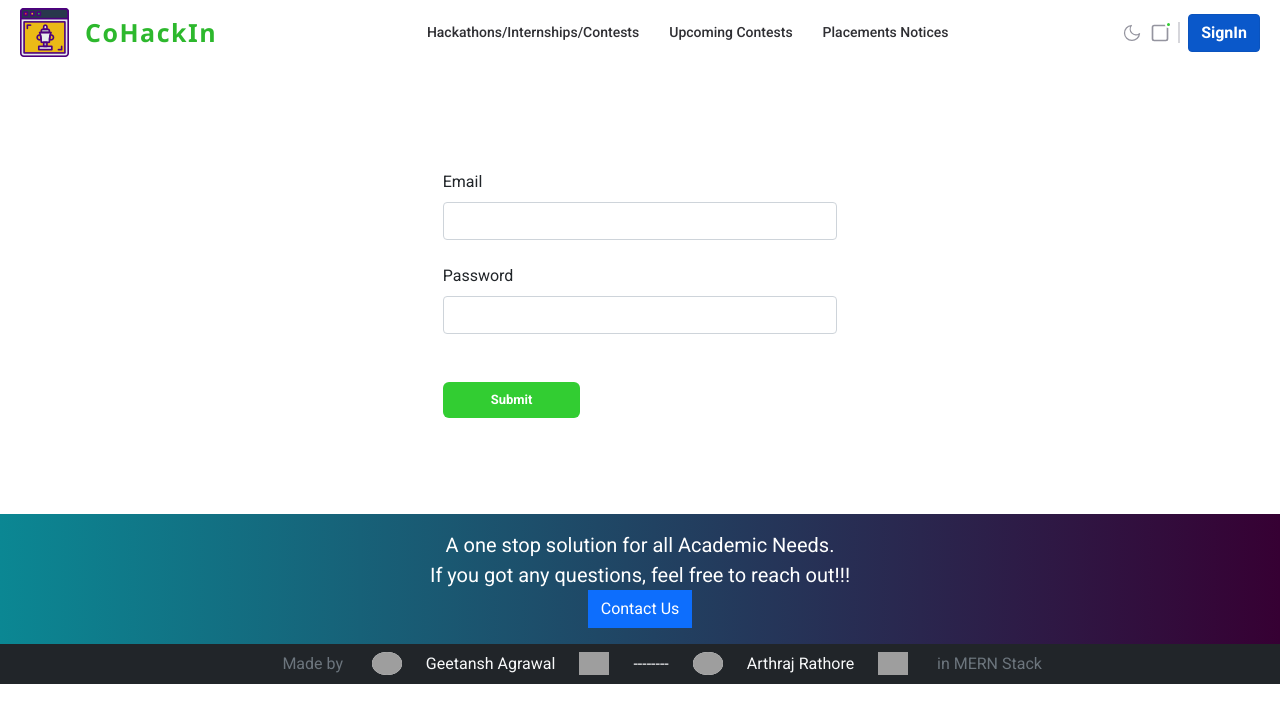
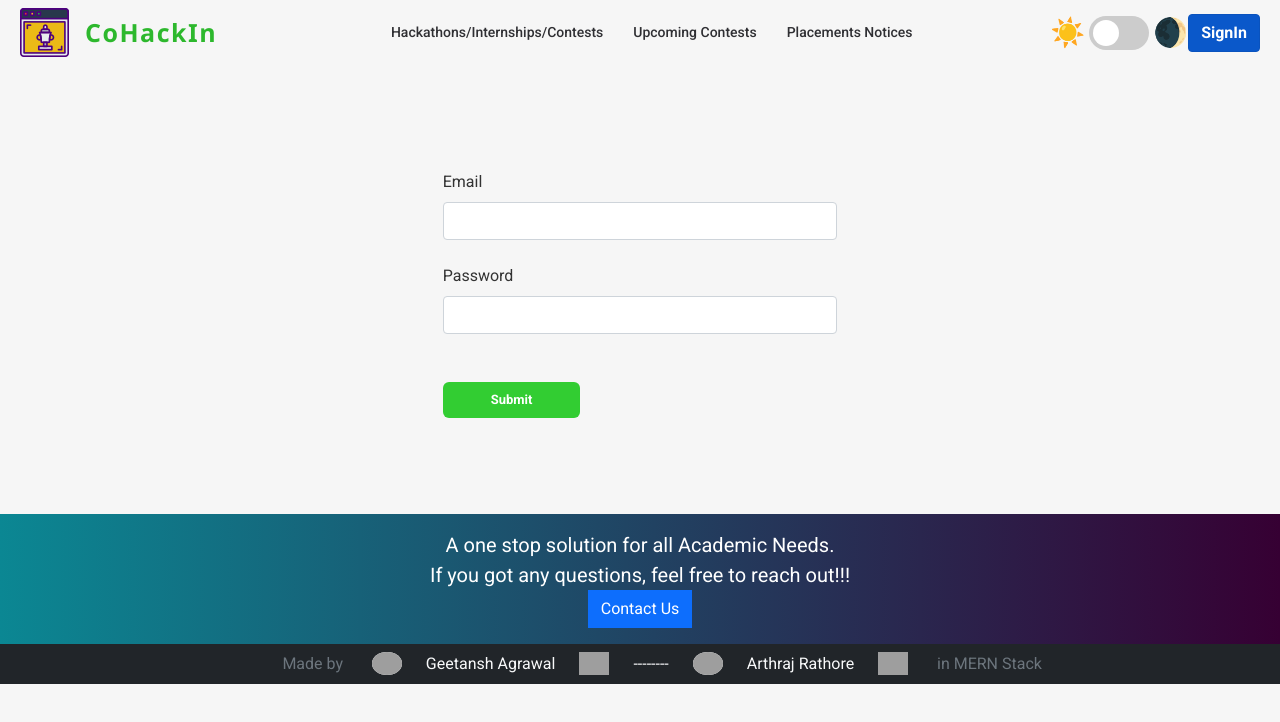
Before and after one commit to geetansh810/hackit-frontend, a React (Create React App) app: page /signin in a window 1280 px wide. Shown: the top 722 px of the page. Built offline with nearby package versions, Linux system fonts and the light colour scheme; no server answers; grey boxes are pictures that could not be loaded.

Commit message:
dark mode added

```diff
--- a/src/App.css
+++ b/src/App.css
@@ -13,11 +13,29 @@
   border-radius: 0px;
 }
 
+:root {
+  --font-color: #333;
+  --background-color: rgb(246, 246, 246);
+  --link-color: cornflowerblue;
+}
+
+/* 2 */
+[data-theme="dark"] {
+  --font-color: #eee;
+  --background-color: #1c1c24;
+  --link-color: lightblue;
+}
+
+/* 3 */
 body {
+  background-color: var(--background-color);
+  color: var(--font-color);
+  font-family: "Roboto", sans-serif;
+}
+/* body {
   background: white;
   color: #212529;
-  font-family: "Roboto", sans-serif;
-}
+} */
 
 footer {
   position: sticky;
--- /dev/null
+++ b/src/core/DarkMode.css
@@ -0,0 +1,66 @@
+.toggle-theme-wrapper {
+    display: flex;
+    flex-direction: row;
+    align-items: center;
+    gap: 4px;
+}
+
+.toggle-theme-wrapper span {
+    font-size: 28px;
+}
+
+.toggle-theme {
+    position: relative;
+    display: inline-block;
+    height: 34px;
+    width: 60px;
+}
+
+.toggle-theme input {
+    display: none;
+}
+
+.slider {
+    background-color: #ccc;
+    position: absolute;
+    cursor: pointer;
+    bottom: 0;
+    left: 0;
+    right: 0;
+    top: 0;
+    transition: 0.2s;
+}
+
+.slider:before {
+    background-color: #fff;
+    bottom: 4px;
+    content: "";
+    height: 26px;
+    left: 4px;
+    position: absolute;
+    transition: 0.4s;
+    width: 26px;
+}
+
+input:checked+.slider:before {
+    transform: translateX(26px);
+}
+
+.darkToggle:before {
+    transform: translateX(26px);
+}
+.darkToggle{
+    background-color: cornflowerblue;
+}
+
+input:checked+.slider {
+    background-color: cornflowerblue;
+}
+
+.slider.round {
+    border-radius: 34px;
+}
+
+.slider.round:before {
+    border-radius: 50%;
+}
--- /dev/null
+++ b/src/core/DarkMode.js
@@ -0,0 +1,55 @@
+import React, { useEffect, useState } from 'react'
+import "./DarkMode.css"
+
+
+const DarkMode = () => {
+
+    const setDark = () => {
+        localStorage.setItem("theme", "dark");
+        document.documentElement.setAttribute("data-theme", "dark");
+    };
+
+    const setLight = () => {
+        localStorage.setItem("theme", "light");
+        document.documentElement.setAttribute("data-theme", "light");
+    };
+
+    const [theme, setTheme] = useState("")
+
+    useEffect(() => {
+        const storedTheme = localStorage.getItem("theme");
+
+        storedTheme === null ? setTheme("light") : setTheme(storedTheme);
+
+    }, [])
+
+    useEffect(() => {
+
+        if (theme === "light") {
+            setLight();
+        }
+        else if (theme === "dark") {
+            setDark();
+        } else {
+            setLight();
+        }
+    }, [theme])
+
+    return (
+        <div className="toggle-theme-wrapper">
+            <span>☀️</span>
+            <label className="toggle-theme" htmlFor="checkbox">
+                <input
+                    type="checkbox"
+                    id="checkbox"
+                    className='darkToggle'
+                    onChange={(e) => e.target.checked ? setTheme("dark") : setTheme("light")}
+                />
+                <div className={theme === "dark" ? "slider round darkToggle" : "slider round"} ></div>
+            </label>
+            <span>🌒</span>
+        </div>
+    )
+}
+
+export default DarkMode
--- a/src/core/Menu.js
+++ b/src/core/Menu.js
@@ -3,6 +3,7 @@ import { NavLink, useNavigate } from "react-router-dom";
 import { isAuthenticated, signout } from "../auth/helper";
 import logo from "../imgs/icons8-coding-49.png";
 import man from "../imgs/man.png";
+import DarkMode from "./DarkMode";
 
 const Menu = () => {
   const navigate = useNavigate();
@@ -42,7 +43,7 @@ const Menu = () => {
         )}
 
         <div className="dark-light">
-          <svg
+          {/* <svg
             viewBox="0 0 24 24"
             stroke="currentColor"
             strokeWidth="1.5"
@@ -51,9 +52,10 @@ const Menu = () => {
             strokeLinejoin="round"
           >
             <path d="M21 12.79A9 9 0 1111.21 3 7 7 0 0021 12.79z" />
-          </svg>
+          </svg> */}
+          <DarkMode />
         </div>
-        <div className="user-menu">
+        {/* <div className="user-menu">
           <svg
             xmlns="http://www.w3.org/2000/svg"
             viewBox="0 0 24 24"
@@ -66,7 +68,9 @@ const Menu = () => {
           >
             <rect x="3" y="3" width="18" height="18" rx="2" ry="2" />
           </svg>
-        </div>
+        </div> */}
+
+
 
         <div className="user-name">
           {!isAuthenticated() && (
--- a/src/index.css
+++ b/src/index.css
@@ -42,7 +42,7 @@
   --body-color: #2f2f33;
   --active-color: #32cd32;
   --active-light-color: #edf4ff;
-  --header-bg-color: #fff;
+  --header-bg-color: rgb(246, 246, 246);
   --search-border-color: #efefef;
   --border-color: #d8d8d8;
   --alert-bg-color: #e8f2ff;
@@ -52,9 +52,16 @@
   --time-button: #fc5757;
   --level-button: #5052d5;
   --button-color: #fff;
+  --job-card-bg: rgb(246, 246, 246);
 }
 
-.dark-mode {
+/* 2 */
+[data-theme="dark"] {
+  --font-color: #eee;
+  --background-color: #1d1d1d;
+  --header-bg-color: #1d1d1d;
+  --link-color: lightblue;
+  --job-card-bg: #292932;
   --body-bg-color: #1d1d1d;
   --theme-bg-color: #13131a;
   --header-bg-color: #1c1c24;
@@ -544,7 +551,7 @@ img {
 
 .job-card {
   padding: 16px 16px;
-  background-color: var(--header-bg-color);
+  background-color: var(--job-card-bg);
   border-radius: 8px;
   /* cursor: pointer; */
   transition: 0.2s;
@@ -686,6 +693,7 @@ img {
 .card-buttons-msg {
   background-color: var(--inactive-color);
   color: var(--subtitle-color);
+  box-shadow: rgb(0 0 0 / 24%) 0px 3px 8px;
 }
 
 .menu-dot {
```
Also changed, not shown: 13 other files (tests, documents, lock files or other folders).
